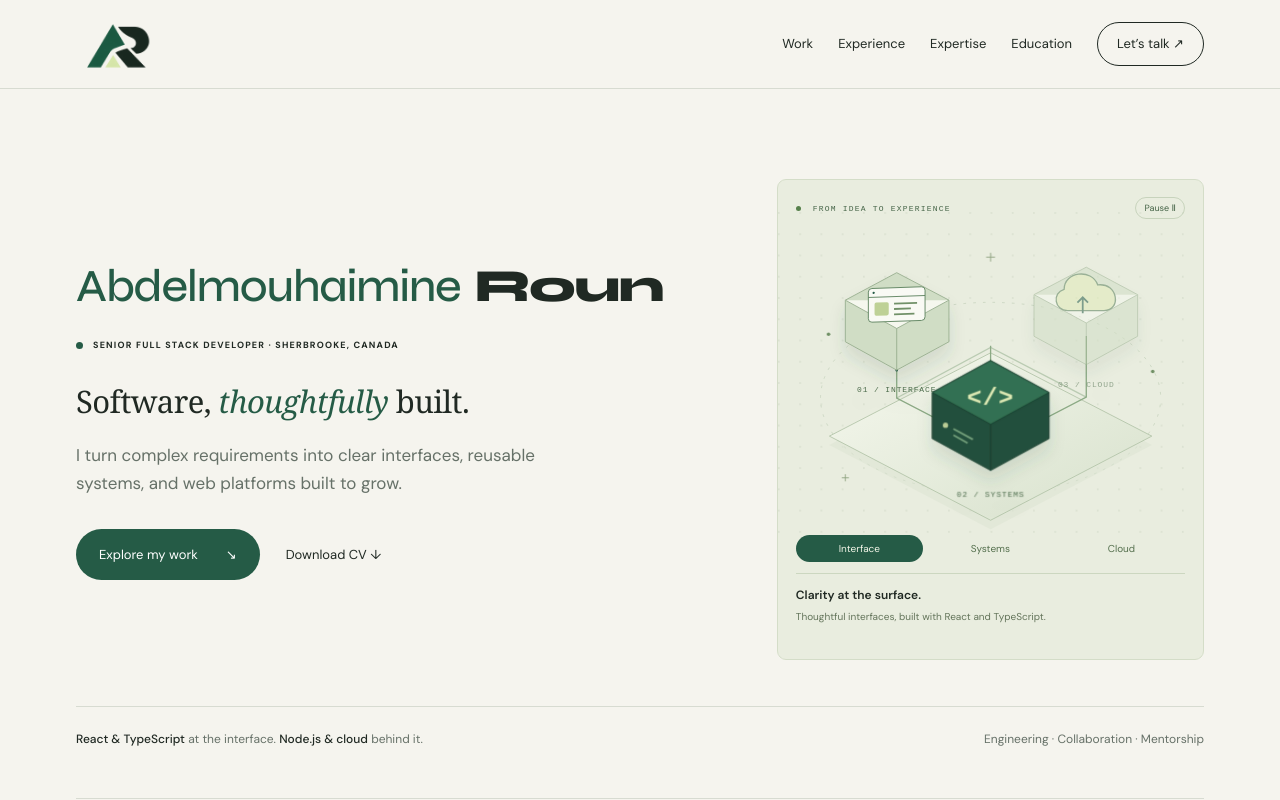
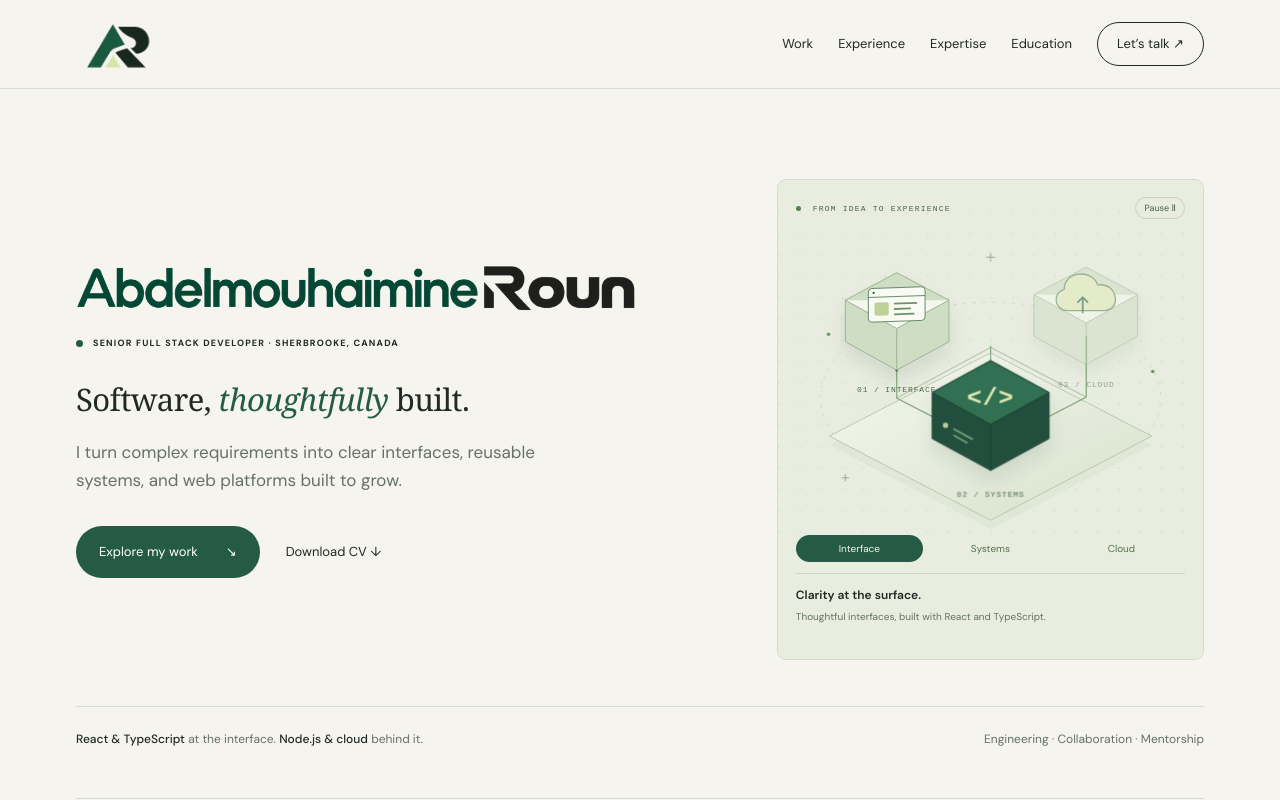
Before and after one commit to abdouroun/Portfolio, a React (Vite) app: page / in a window 1280 px wide. Shown: the top 800 px of the page. Built offline with nearby package versions, Linux system fonts and the light colour scheme.

Commit message:
Update Site source

```diff
--- a/src/components/hero.tsx
+++ b/src/components/hero.tsx
@@ -5,9 +5,16 @@ export function Hero() {
         <div className="wrap hero">
             <div className="hero-grid">
                 <div>
-                    <h1 className="hero-name">
-                        <span>Abdelmouhaimine </span>
-                        <span className="hero-surname">Roun</span>
+                    <h1 className="hero-name hero-wordmark">
+                        <span className="sr-only">Abdelmouhaimine Roun</span>
+                        <img
+                            src="/name-wordmark-06.png"
+                            alt=""
+                            aria-hidden="true"
+                            width="2172"
+                            height="724"
+                            fetchPriority="high"
+                        />
                     </h1>
                     <p className="eyebrow hero-role">
                         <span className="dot" aria-hidden="true" />
--- a/src/styles.css
+++ b/src/styles.css
@@ -1643,3 +1643,35 @@ nav {
         letter-spacing: -1px;
     }
 }
+
+/* Use the chosen artwork, including the custom R, rather than an approximate font. */
+.hero h1.hero-wordmark {
+    position: relative;
+    display: block;
+    width: 100%;
+    max-width: 560px;
+    aspect-ratio: 11 / 1;
+    overflow: hidden;
+    line-height: 0;
+}
+.hero-wordmark img {
+    position: absolute;
+    display: block;
+    width: 106.8%;
+    max-width: none;
+    height: auto;
+    left: -3.4%;
+    top: 50%;
+    transform: translateY(-50%);
+}
+.hero-name .sr-only {
+    position: absolute;
+    width: 1px;
+    height: 1px;
+    padding: 0;
+    margin: -1px;
+    overflow: hidden;
+    clip-path: inset(50%);
+    white-space: nowrap;
+    border: 0;
+}
```
Also changed, not shown: public/name-wordmark-06.png (added).
